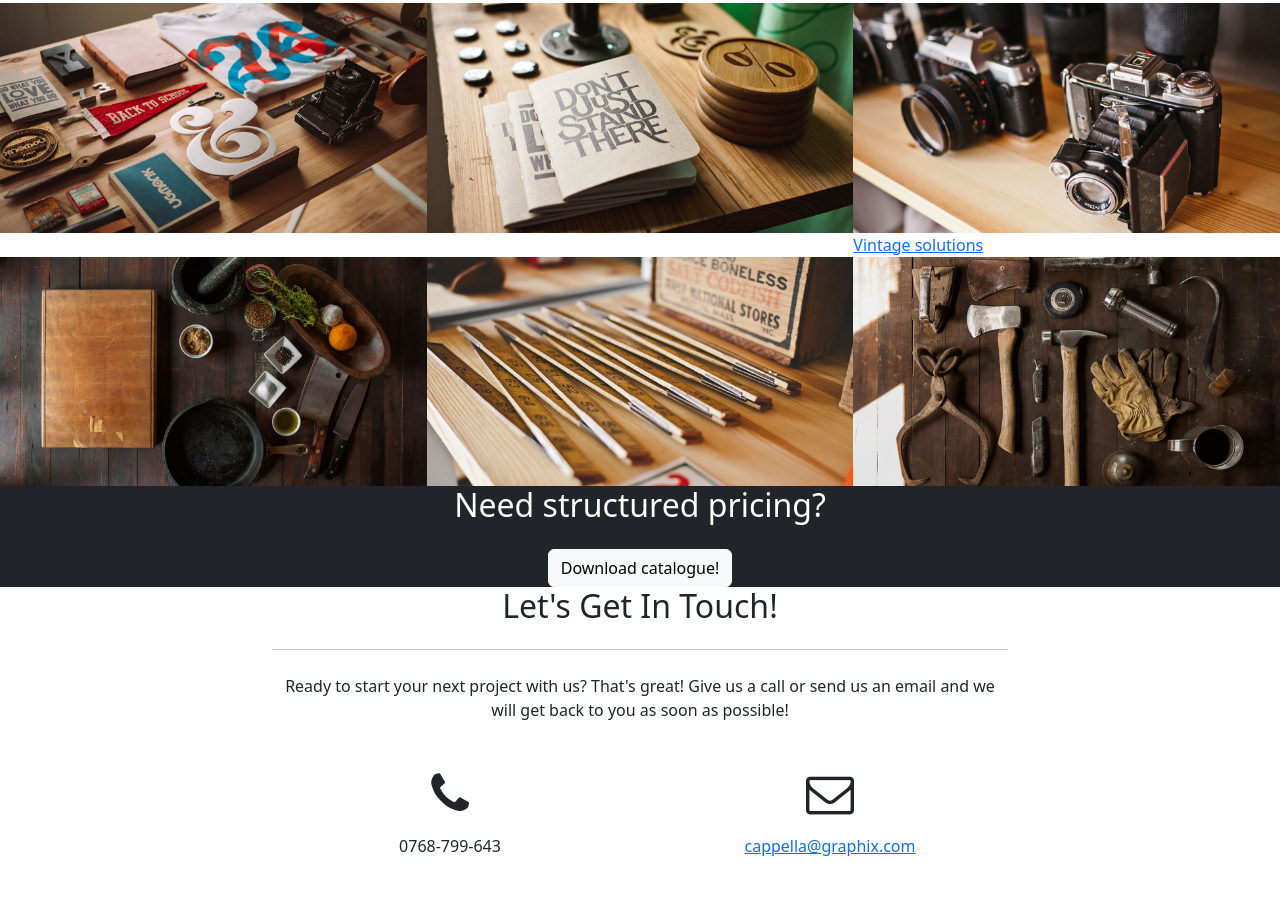
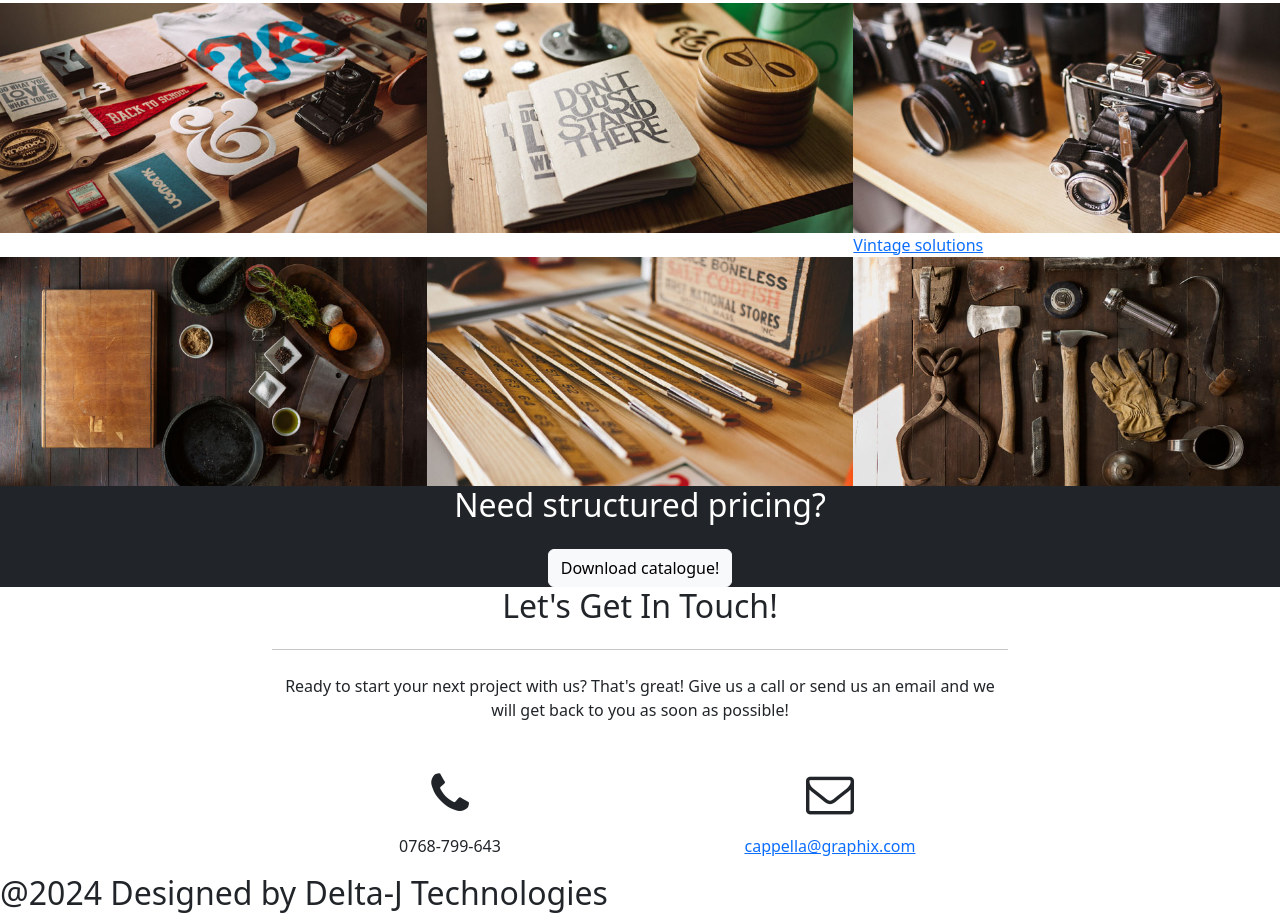
Before and after one commit to MJCappella/Cappella-Graphix, a plain HTML site: page index.html in a window 1280 px wide. Shown: the part 828-1749 px from the top of the page. Before the commit the page ends 1702 px from the top, so only its background shows below. Drawn offline with nearby package versions, Linux system fonts and the light colour scheme.

Commit message:
minor changes

```diff
--- a/index.html
+++ b/index.html
@@ -2,9 +2,10 @@
 <html data-bs-theme="light" lang="en">
 
 <head>
+<!--     all necessary cdn imports -->
     <meta charset="utf-8">
     <meta name="viewport" content="width=device-width, initial-scale=1.0, shrink-to-fit=no">
-    <title>Home - Brand</title>
+    <title>Cappella Grafix</title>
     <link rel="stylesheet" href="assets/bootstrap/css/bootstrap.min.css">
     <link rel="stylesheet" href="https://cdnjs.cloudflare.com/ajax/libs/font-awesome/4.7.0/css/font-awesome.min.css">
     <link rel="stylesheet" href="https://cdnjs.cloudflare.com/ajax/libs/aos/2.3.4/aos.css">
@@ -12,6 +13,8 @@
 </head>
 
 <body id="page-top" data-bs-spy="scroll" data-bs-target="#mainNav" data-bs-offset="57">
+
+<!--     start of navbar -->
     <nav class="navbar navbar-expand-lg fixed-top navbar-light" id="mainNav">
         <div class="container"><a class="navbar-brand" href="#page-top">Cappella GraFiX</a><button data-bs-toggle="collapse" data-bs-target="#navbarResponsive" class="navbar-toggler navbar-toggler-right" type="button" aria-controls="navbarResponsive" aria-expanded="false" aria-label="Toggle navigation"><i class="fa fa-align-justify"></i></button>
             <div class="collapse navbar-collapse" id="navbarResponsive">
@@ -24,6 +27,9 @@
             </div>
         </div>
     </nav>
+<!--     end of navbar -->
+
+<!--     start of header -->
     <header class="text-center text-white d-flex masthead" style="background-image:url('assets/img/header.jpg');">
         <div class="container my-auto">
             <div class="row">
@@ -37,6 +43,9 @@
             </div>
         </div>
     </header>
+<!--     end of header -->
+
+<!--     section 1: ABOUT US -->
     <section id="about" class="bg-primary">
         <div class="container">
             <div class="row">
@@ -48,6 +57,9 @@
             </div>
         </div>
     </section>
+<!-- end section 1 -->
+
+<!--     section 2: SERVICES -->
     <section id="services">
         <div class="container">
             <div class="row">
@@ -86,6 +98,9 @@
             </div>
         </div>
     </section>
+<!-- end section 2 -->
+
+<!--     section 3: PORTFOLIO -->
     <section id="portfolio" class="p-0">
         <div class="container-fluid p-0">
             <div class="row g-0 popup-gallery">
@@ -140,11 +155,15 @@
             </div>
         </div>
     </section>
+<!-- end section 3 -->
+
     <section class="text-white bg-dark">
         <div class="container text-center">
             <h2 class="mb-4">Need structured pricing?</h2><a class="btn btn-light btn-xl sr-button" role="button" data-aos="zoom-in" data-aos-duration="400" data-aos-once="true" href="#">Download catalogue!</a>
         </div>
     </section>
+
+<!--     section 4: CONTACT -->
     <section id="contact">
         <div class="container">
             <div class="row">
@@ -164,9 +183,16 @@
             </div>
         </div>
     </section>
+<!-- end section 4 -->
+    <footer>
+       <h2>@2024 Designed by Delta-J Technologies</h2>
+    </footer>
+
+<!--     scripts -->
     <script src="https://cdn.jsdelivr.net/npm/bootstrap@5.3.2/dist/js/bootstrap.bundle.min.js"></script>
     <script src="https://cdnjs.cloudflare.com/ajax/libs/aos/2.3.4/aos.js"></script>
     <script src="assets/js/script.min.js"></script>
+<!--     end of scripts -->
 </body>
 
 </html>
```
